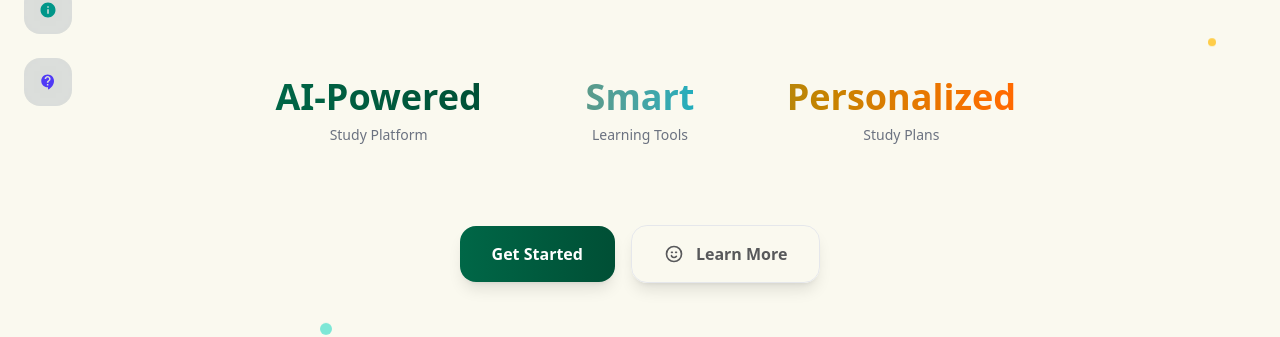
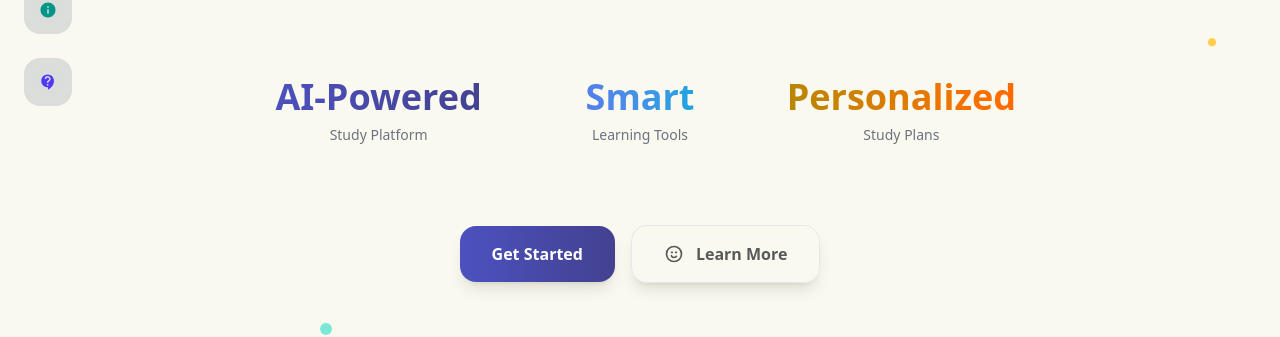
Before and after one commit to Anshpatel2434/PrepToDo, a React (Vite) app in the folder apps/web/: page / in a window 1280 px wide. Shown: the part 382-719 px from the top of the page. Built offline with nearby package versions, Linux system fonts and the light colour scheme.

Commit message:
Refine brand tokens to Indigo palette; solid UI, accessible contrast

```diff
--- a/apps/web/src/index.css
+++ b/apps/web/src/index.css
@@ -39,16 +39,16 @@
 
   /* ─────────────────────────────────────────────────────────────────────────
      BRAND COLORS - Use as: bg-brand-primary-light, bg-brand-primary-dark
-     Research-Based: Academic Teal + Bronze Gold strategy
+     Ed-Tech Focus: Deep Indigo + Bronze Gold strategy - Professional, academic, trust-building
      ───────────────────────────────────────────────────────────────────────── */
-  --color-brand-primary-light: #006747;    /* Academic Teal - darker for white text readability */
-  --color-brand-primary-hover-light: #004f35;
-  --color-brand-secondary-light: #6b8e6b;  /* Sage green - visible on Warm Alabaster, matches teal theme, good for text */
+  --color-brand-primary-light: #4c51bf;    /* Deep Indigo - classic ed-tech color, professional, non-vibrant */
+  --color-brand-primary-hover-light: #434190;
+  --color-brand-secondary-light: #6366f1;  /* Lighter Indigo - for subtle accents and text */
   --color-brand-accent-light: #b8860b;     /* Bronze Gold - for text/icons (never bright yellow) */
 
-  --color-brand-primary-dark: #22c55e;     /* Teal for dark theme */
-  --color-brand-primary-hover-dark: #16a34a;
-  --color-brand-secondary-dark: #7a9567;   /* Darker sage green for dark theme, complementary to light theme */
+  --color-brand-primary-dark: #818cf8;     /* Lighter Indigo for dark theme */
+  --color-brand-primary-hover-dark: #a5b4fc;
+  --color-brand-secondary-dark: #a0aec0;   /* Muted blue-gray for dark theme */
   --color-brand-accent-dark: #fbbf24;      /* Warmer gold for dark theme */
 
   /* ─────────────────────────────────────────────────────────────────────────
```
